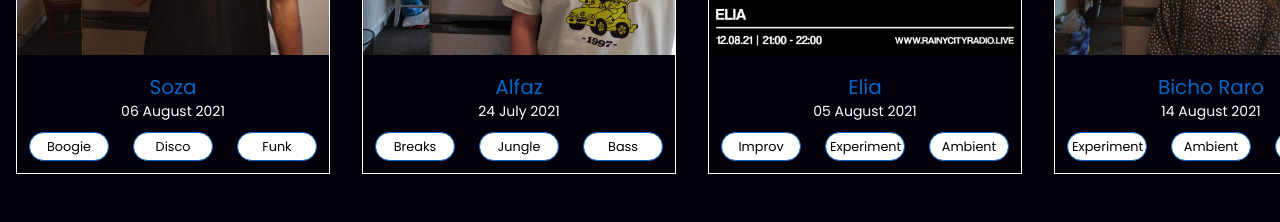
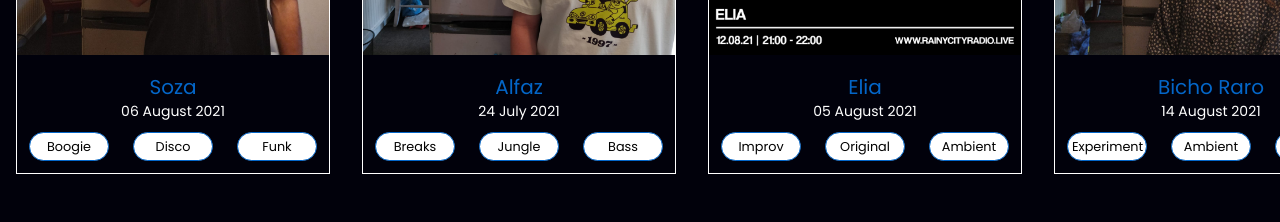
Before and after one commit to katiemhughes/radio-website, a React (Create React App) app: page / in a window 1280 px wide. Shown: the part 1360-1582 px from the top of the page. Built offline with nearby package versions, Linux system fonts and the light colour scheme.

Commit message:
changed elia genre

```diff
--- a/src/components/cards/Cards.js
+++ b/src/components/cards/Cards.js
@@ -36,7 +36,7 @@ const Cards = () => {
                     djName="Elia"
                     date="05 August 2021"
                     genre1="Improv"
-                    genre2="Experiment"
+                    genre2="Original"
                     genre3="Ambient"
                     showLink="https://www.mixcloud.com/RainyCityRadio/elia-120821/"
                     // path="/genres"
```
